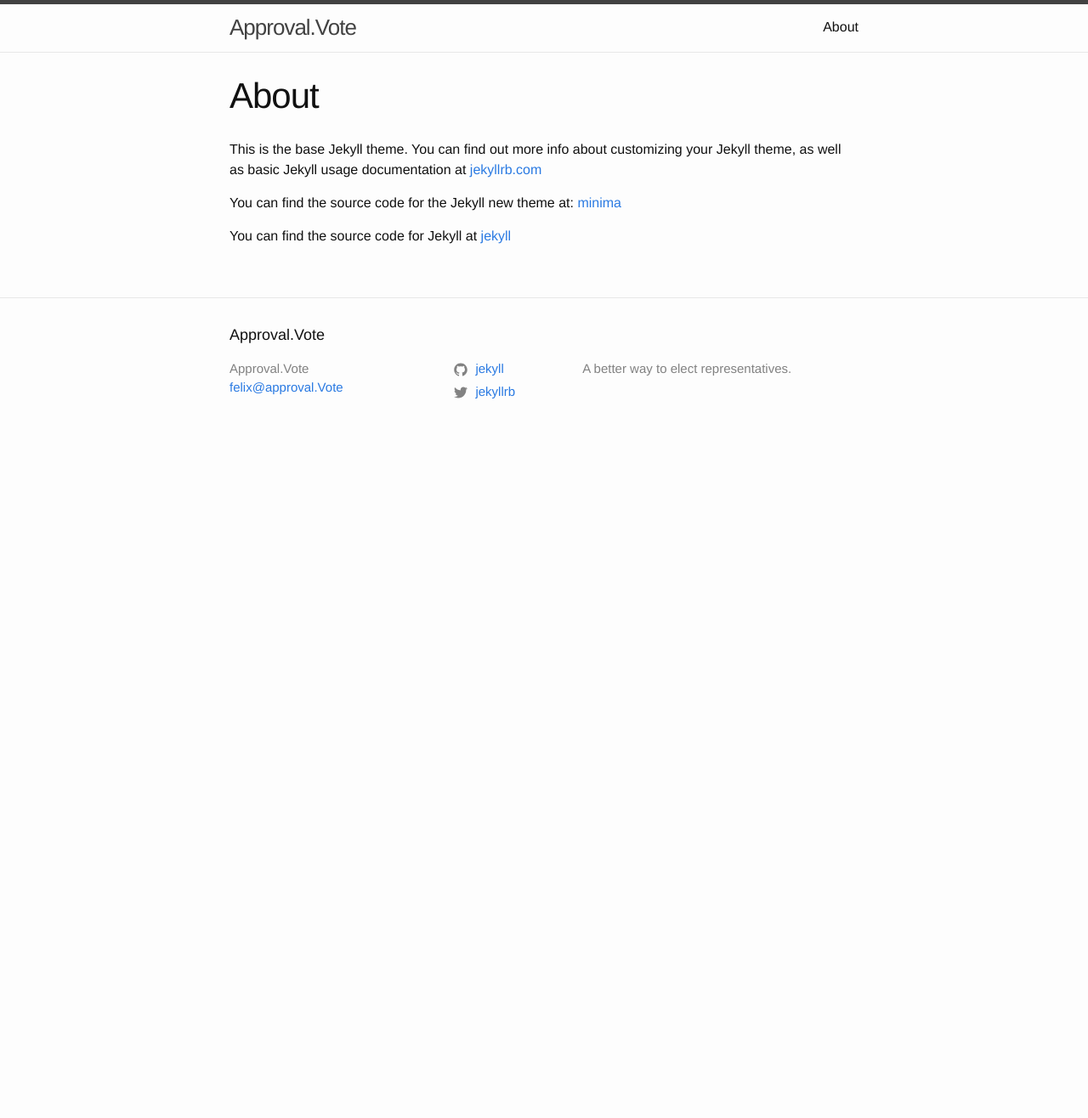
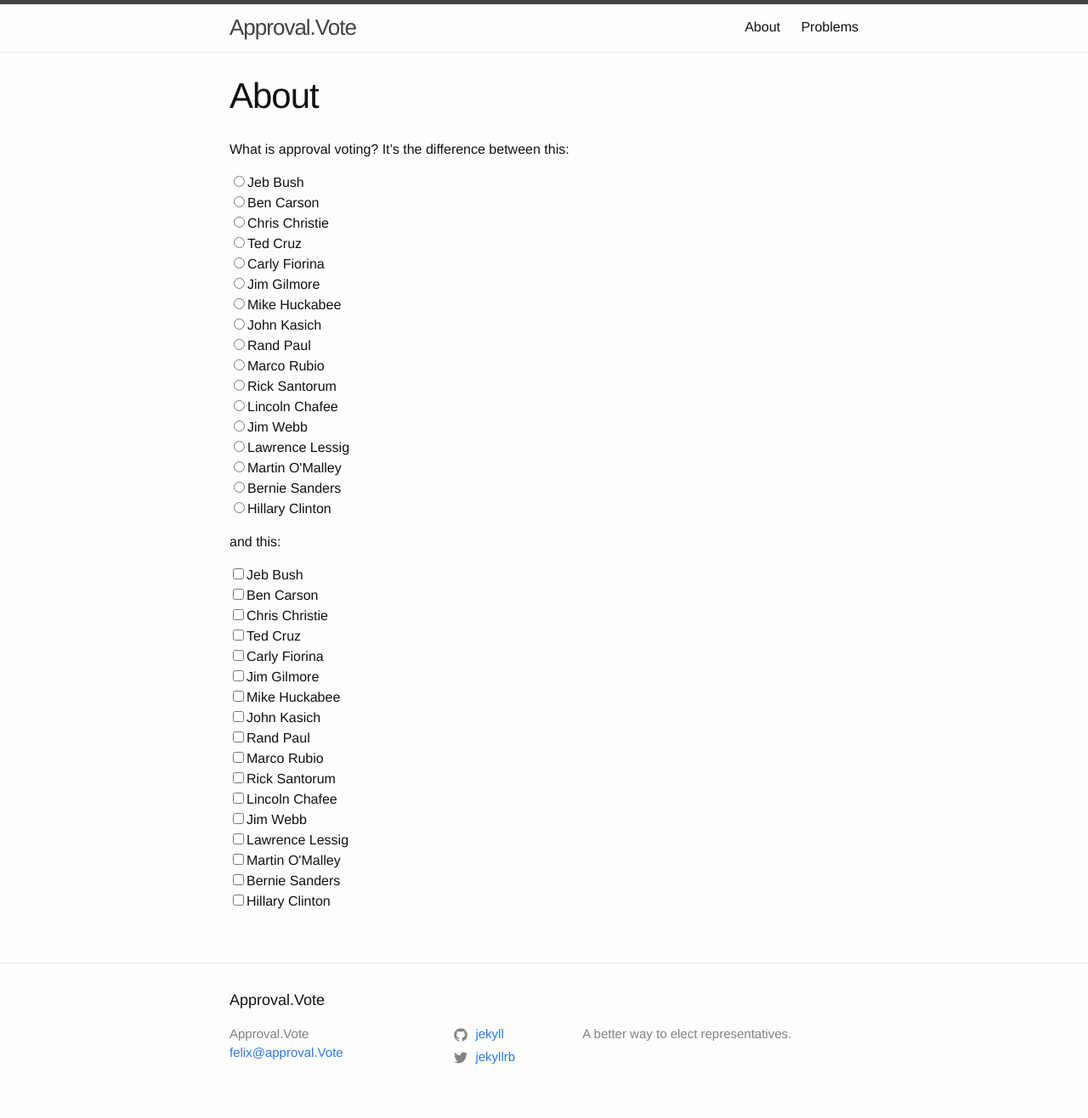
Before and after one commit to electionscience/approval.vote-legacy, a Jekyll site: the page built from about.md, in a window 1280 px wide. Shown: the whole page at 85% size. Built offline with Jekyll 4.4.1, drawn with Linux system fonts in a browser that asks for light colours; before the commit the page ends 900 px from its top, so only the background shows below that.

Commit message:
Added problems page

```diff
--- a/about.md
+++ b/about.md
@@ -4,10 +4,50 @@
 permalink: /about/
 ---
 
-This is the base Jekyll theme. You can find out more info about customizing your Jekyll theme, as well as basic Jekyll usage documentation at [jekyllrb.com](https://jekyllrb.com/)
+What is approval voting?
+It's the difference between this:
+<div>
+<p>
+<form action="">
+  <input type="radio" name="candidate" value="Jeb Bush">Jeb Bush<br>
+  <input type="radio" name="candidate" value="Ben Carson">Ben Carson<br>
+  <input type="radio" name="candidate" value="Chris Christie">Chris Christie<br>
+  <input type="radio" name="candidate" value="Ted Cruz">Ted Cruz<br>
+  <input type="radio" name="candidate" value="Carly Fiorina">Carly Fiorina<br>
+  <input type="radio" name="candidate" value="Jim Gilmore">Jim Gilmore<br>
+  <input type="radio" name="candidate" value="Mike Huckabee">Mike Huckabee<br>
+  <input type="radio" name="candidate" value="John Kasich">John Kasich<br>
+  <input type="radio" name="candidate" value="Rand Paul">Rand Paul<br>
+  <input type="radio" name="candidate" value="Marco Rubio">Marco Rubio<br>
+  <input type="radio" name="candidate" value="Rick Santorum">Rick Santorum<br>
+  <input type="radio" name="candidate" value="Lincoln Chafee">Lincoln Chafee<br>
+  <input type="radio" name="candidate" value="Jim Webb">Jim Webb<br>
+  <input type="radio" name="candidate" value="Lawrence Lessig">Lawrence Lessig<br>
+  <input type="radio" name="candidate" value="Martin O'Malley ">Martin O'Malley<br>
+  <input type="radio" name="candidate" value="Bernie Sanders  ">Bernie Sanders<br>
+  <input type="radio" name="candidate" value="Hillary Clinton ">Hillary Clinton<br>
+</form></p>
+</div>
 
-You can find the source code for the Jekyll new theme at:
-[minima](https://github.com/jekyll/minima)
-
-You can find the source code for Jekyll at
-[jekyll](https://github.com/jekyll/jekyll)
+and this:
+<div>
+<p>
+<form action="">
+  <input type="checkbox" name="candidate" value="Jeb Bush">Jeb Bush<br>
+  <input type="checkbox" name="candidate" value="Ben Carson">Ben Carson<br>
+  <input type="checkbox" name="candidate" value="Chris Christie">Chris Christie<br>
+  <input type="checkbox" name="candidate" value="Ted Cruz">Ted Cruz<br>
+  <input type="checkbox" name="candidate" value="Carly Fiorina">Carly Fiorina<br>
+  <input type="checkbox" name="candidate" value="Jim Gilmore">Jim Gilmore<br>
+  <input type="checkbox" name="candidate" value="Mike Huckabee">Mike Huckabee<br>
+  <input type="checkbox" name="candidate" value="John Kasich">John Kasich<br>
+  <input type="checkbox" name="candidate" value="Rand Paul">Rand Paul<br>
+  <input type="checkbox" name="candidate" value="Marco Rubio">Marco Rubio<br>
+  <input type="checkbox" name="candidate" value="Rick Santorum">Rick Santorum<br>
+  <input type="checkbox" name="candidate" value="Lincoln Chafee">Lincoln Chafee<br>
+  <input type="checkbox" name="candidate" value="Jim Webb">Jim Webb<br>
+  <input type="checkbox" name="candidate" value="Lawrence Lessig">Lawrence Lessig<br>
+  <input type="checkbox" name="candidate" value="Martin O'Malley ">Martin O'Malley<br>
+  <input type="checkbox" name="candidate" value="Bernie Sanders  ">Bernie Sanders<br>
+  <input type="checkbox" name="candidate" value="Hillary Clinton ">Hillary Clinton<br>
+</form></p></div>
```
Also changed, not shown: problems.md (added, +32 -0 lines).
